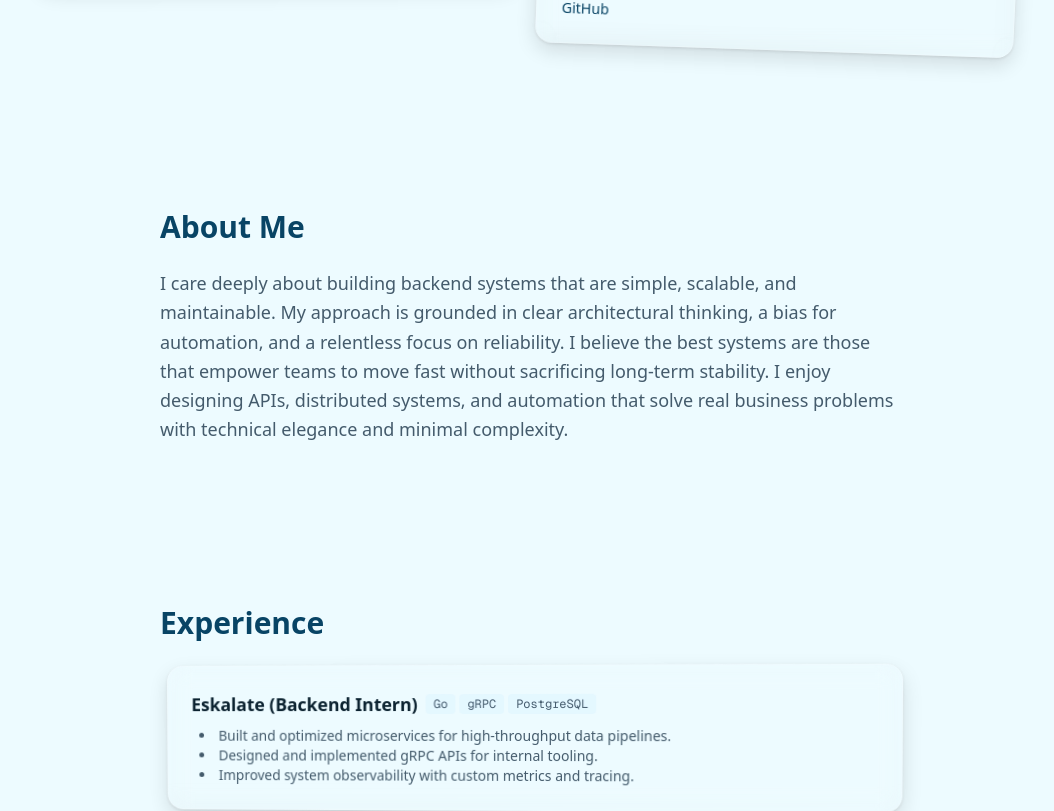
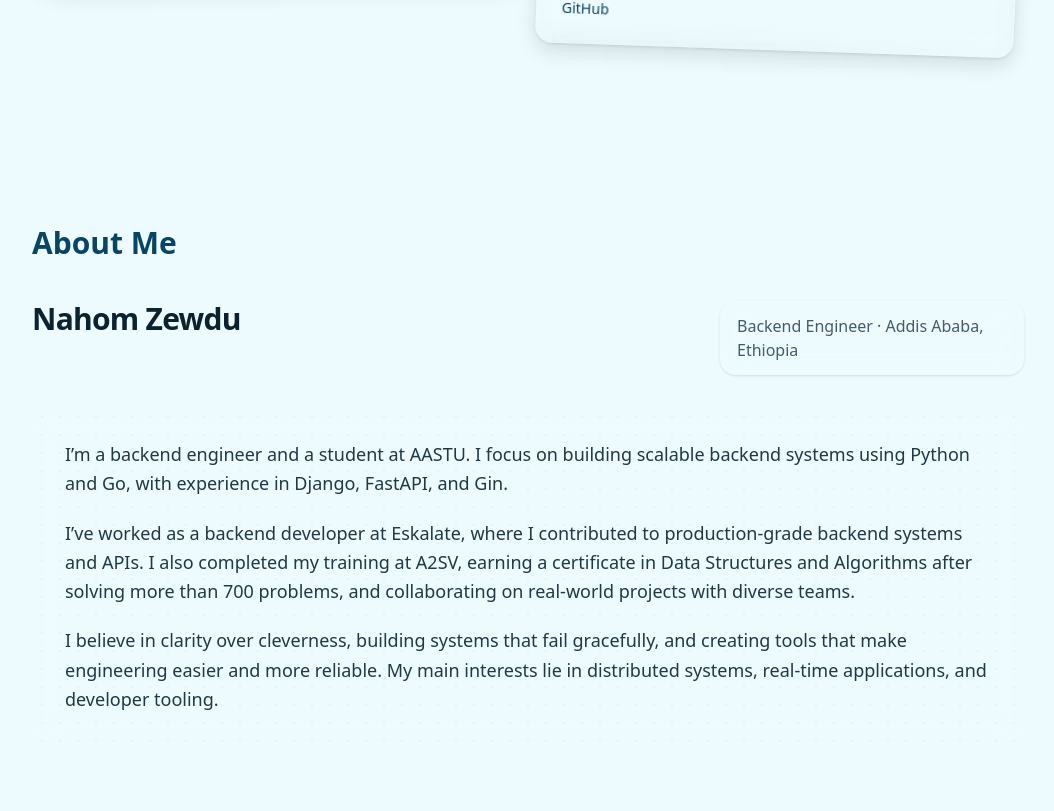
Before and after one commit to nahom-zewdu/my-portfolio, a Next.js app: page / in a window 1280 px wide. Shown: the part 1411-2222 px from the top of the page, without its empty margins (112-1166 px from the left). Built offline with nearby package versions, Linux system fonts and the light colour scheme.

Commit message:
home: enlarge hero subline on desktop; about: split into header+body with glass blueprint styling

```diff
--- a/src/app/page.tsx
+++ b/src/app/page.tsx
@@ -50,7 +50,7 @@ export default function Home() {
             Nahom | Backend Engineer
           </motion.h1>
           <motion.p
-            className="mx-auto text-lg md:text-xl text-foreground/80"
+            className="mx-auto text-xl md:text-2xl text-foreground/80"
             variants={fadeInUp}
           >
             I build scalable backend systems with Python and Go, focusing on distributed scheduling, real-time applications, and developer tools.
--- a/src/components/AboutSection.tsx
+++ b/src/components/AboutSection.tsx
@@ -3,9 +3,9 @@ import { motion } from "framer-motion";
 
 export default function AboutSection() {
   return (
-    <section id="about" className="relative z-0 max-w-3xl mx-auto py-20 px-4">
+    <section id="about" className="relative z-0 max-w-5xl mx-auto py-24 px-4">
       <motion.h2
-        className="text-3xl font-bold mb-6 text-primary"
+        className="text-3xl font-bold mb-10 text-primary"
         initial={{ opacity: 0, y: 30 }}
         whileInView={{ opacity: 1, y: 0 }}
         transition={{ duration: 0.6 }}
@@ -13,15 +13,53 @@ export default function AboutSection() {
       >
         About Me
       </motion.h2>
-      <motion.p
-        className="text-lg leading-relaxed text-muted-foreground"
+
+      {/* Top Row: name + role/location */}
+      <motion.div
+        className="grid grid-cols-1 md:grid-cols-3 gap-6 md:gap-10 items-start mb-8"
+        initial={{ opacity: 0, y: 20 }}
+        whileInView={{ opacity: 1, y: 0 }}
+        transition={{ duration: 0.6, delay: 0.1 }}
+        viewport={{ once: true }}
+      >
+        <div className="md:col-span-2">
+          <h3 className="text-2xl md:text-3xl font-semibold tracking-tight">Nahom Zewdu</h3>
+        </div>
+        <div className="flex md:justify-end">
+          <div className="rounded-2xl border border-white/15 dark:border-white/10 backdrop-blur-md bg-transparent px-4 py-3 shadow-sm">
+            <p className="text-sm md:text-base text-muted-foreground">Backend Engineer · Addis Ababa, Ethiopia</p>
+          </div>
+        </div>
+      </motion.div>
+
+      {/* Body: narrative with engineering vibe */}
+      <motion.div
+        className="relative overflow-hidden rounded-2xl border border-white/15 dark:border-white/10 backdrop-blur-md bg-transparent p-6 md:p-8"
         initial={{ opacity: 0, y: 20 }}
         whileInView={{ opacity: 1, y: 0 }}
         transition={{ duration: 0.6, delay: 0.2 }}
         viewport={{ once: true }}
       >
-        I care deeply about building backend systems that are simple, scalable, and maintainable. My approach is grounded in clear architectural thinking, a bias for automation, and a relentless focus on reliability. I believe the best systems are those that empower teams to move fast without sacrificing long-term stability. I enjoy designing APIs, distributed systems, and automation that solve real business problems with technical elegance and minimal complexity.
-      </motion.p>
+        <div className="absolute inset-0 pointer-events-none opacity-[0.07]">
+          {/* subtle blueprint grid via CSS vars from theme */}
+          <div className="h-full w-full" style={{
+            backgroundImage: "radial-gradient(circle, currentColor 1px, transparent 1px)",
+            backgroundSize: "18px 18px",
+            color: "var(--ring)",
+          }} />
+        </div>
+        <div className="relative space-y-5 text-base md:text-lg leading-relaxed text-foreground/90">
+          <p>
+            I’m a backend engineer and a student at AASTU. I focus on building scalable backend systems using Python and Go, with experience in Django, FastAPI, and Gin.
+          </p>
+          <p>
+            I’ve worked as a backend developer at Eskalate, where I contributed to production-grade backend systems and APIs. I also completed my training at A2SV, earning a certificate in Data Structures and Algorithms after solving more than 700 problems, and collaborating on real-world projects with diverse teams.
+          </p>
+          <p>
+            I believe in clarity over cleverness, building systems that fail gracefully, and creating tools that make engineering easier and more reliable. My main interests lie in distributed systems, real-time applications, and developer tooling.
+          </p>
+        </div>
+      </motion.div>
     </section>
   );
 }
```
